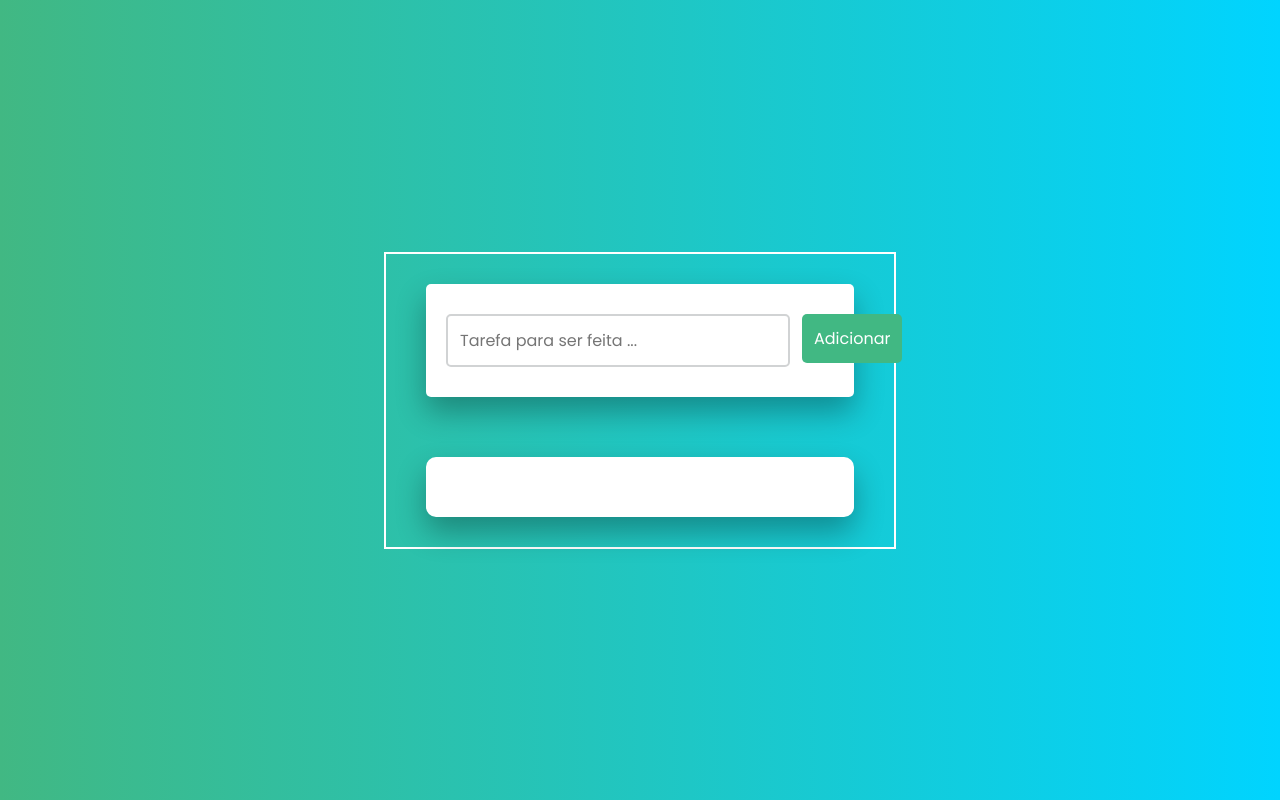
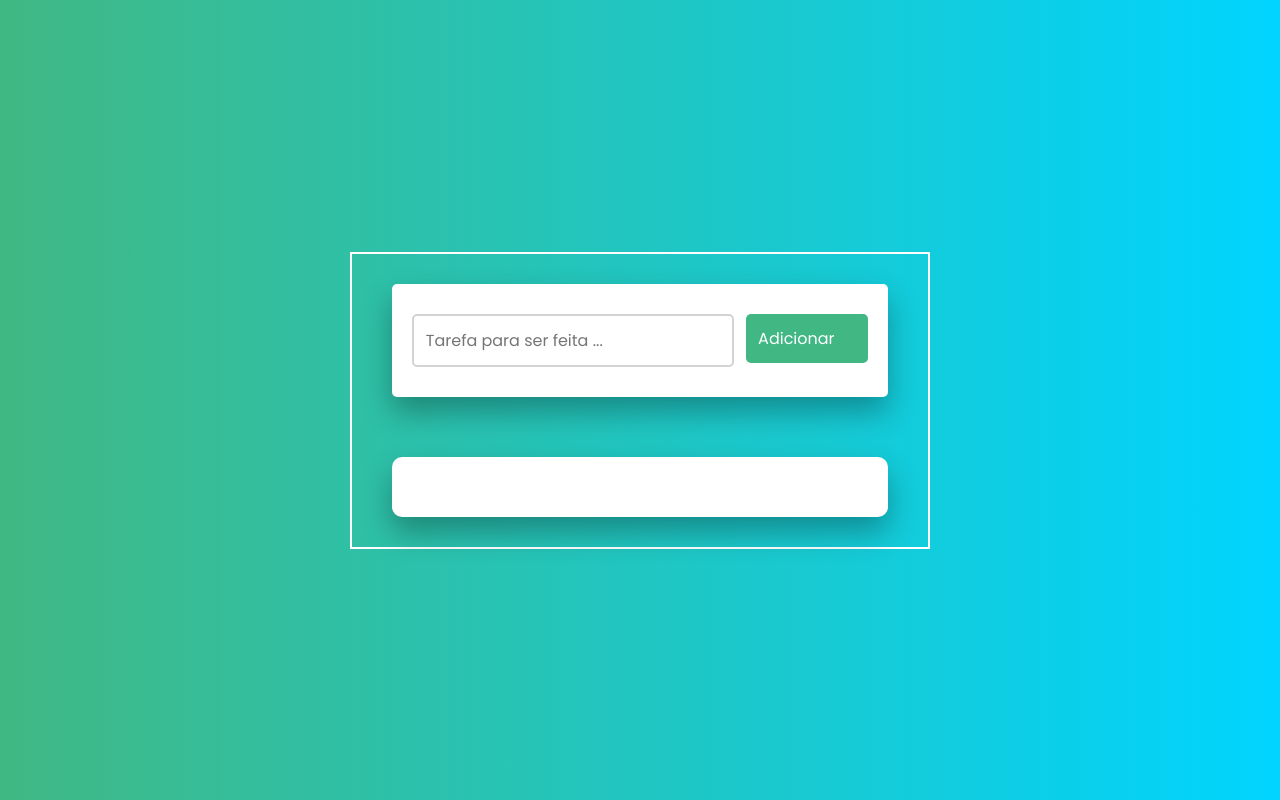
Before and after one commit to wander2583/lista-tarefa-02, a plain HTML site: page index.html in a window 1280 px wide. Drawn offline with Linux system fonts and the light colour scheme.

Commit message:
Ajustando estilo do Site.

```diff
--- a/styles.css
+++ b/styles.css
@@ -20,7 +20,7 @@ body {
 .container {
   border: 2px solid #fff;
   padding:30px 40px;
-  width: 40%;
+  width: auto;
   min-width: 500px;
 }
 
@@ -30,6 +30,7 @@ body {
   border-radius: 5px;
   box-shadow: 0 15px 30px rgba(0,0,0,0.3);
   display: flex;
+  width: 100%;
 }
 
 .new-task-container input {
@@ -39,6 +40,7 @@ body {
   border-radius: 5px;
   padding: 12px;
   font-weight:500;
+  width: 100%;
 }
 
 .new-task-container input:focus {
@@ -47,6 +49,7 @@ body {
 }
 
 .new-task-button {
+  display: flex;
   flex: 1;
   border-radius: 5px;
   font-weight:500;
```
